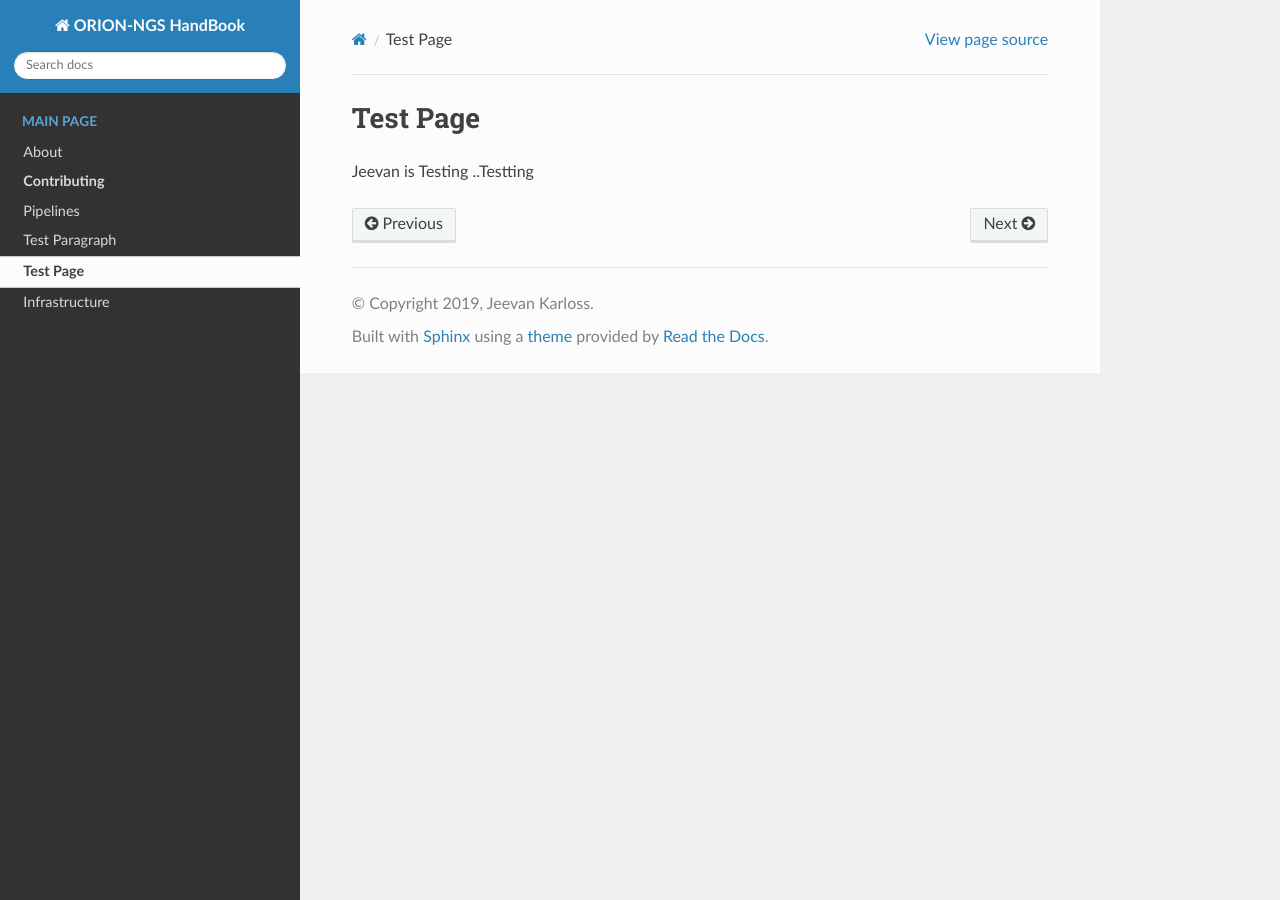
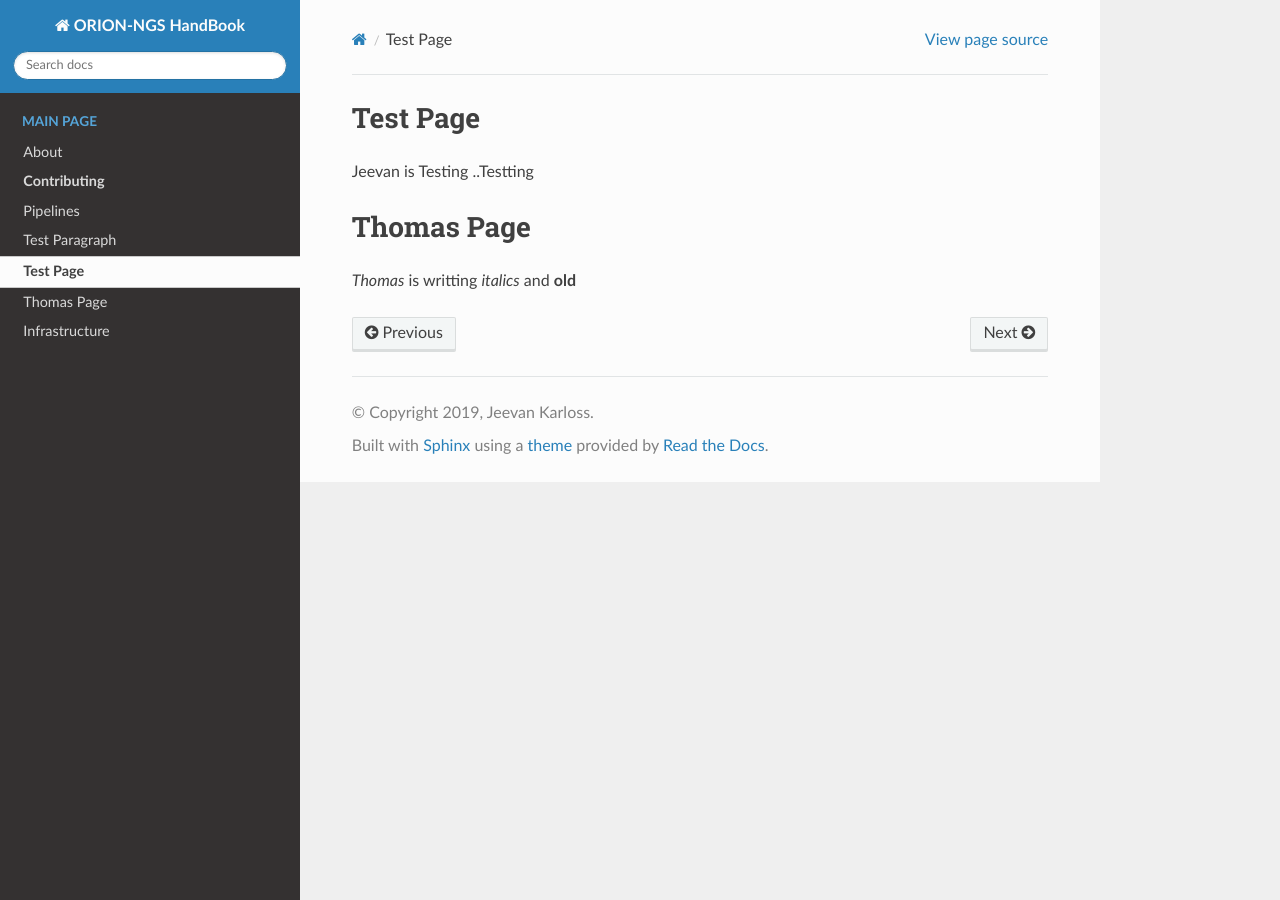
Before and after one commit to NorwegianVeterinaryInstitute/ORION_HandBook, a Sphinx documentation site: the page built from docs/source/Pipelines/test_page.rst, in a window 1280 px wide. Built offline with Sphinx 7.4.7 and the Read the Docs theme 2.0.0, drawn with Linux system fonts in a browser that asks for light colours.

Commit message:
Update test_page.rst

```diff
--- a/docs/source/Pipelines/test_page.rst
+++ b/docs/source/Pipelines/test_page.rst
@@ -1,3 +1,7 @@
 Test Page
 =========
 Jeevan is Testing ..Testting
+
+Thomas Page
+==========
+*Thomas* is writting *italics* and **old**
```
